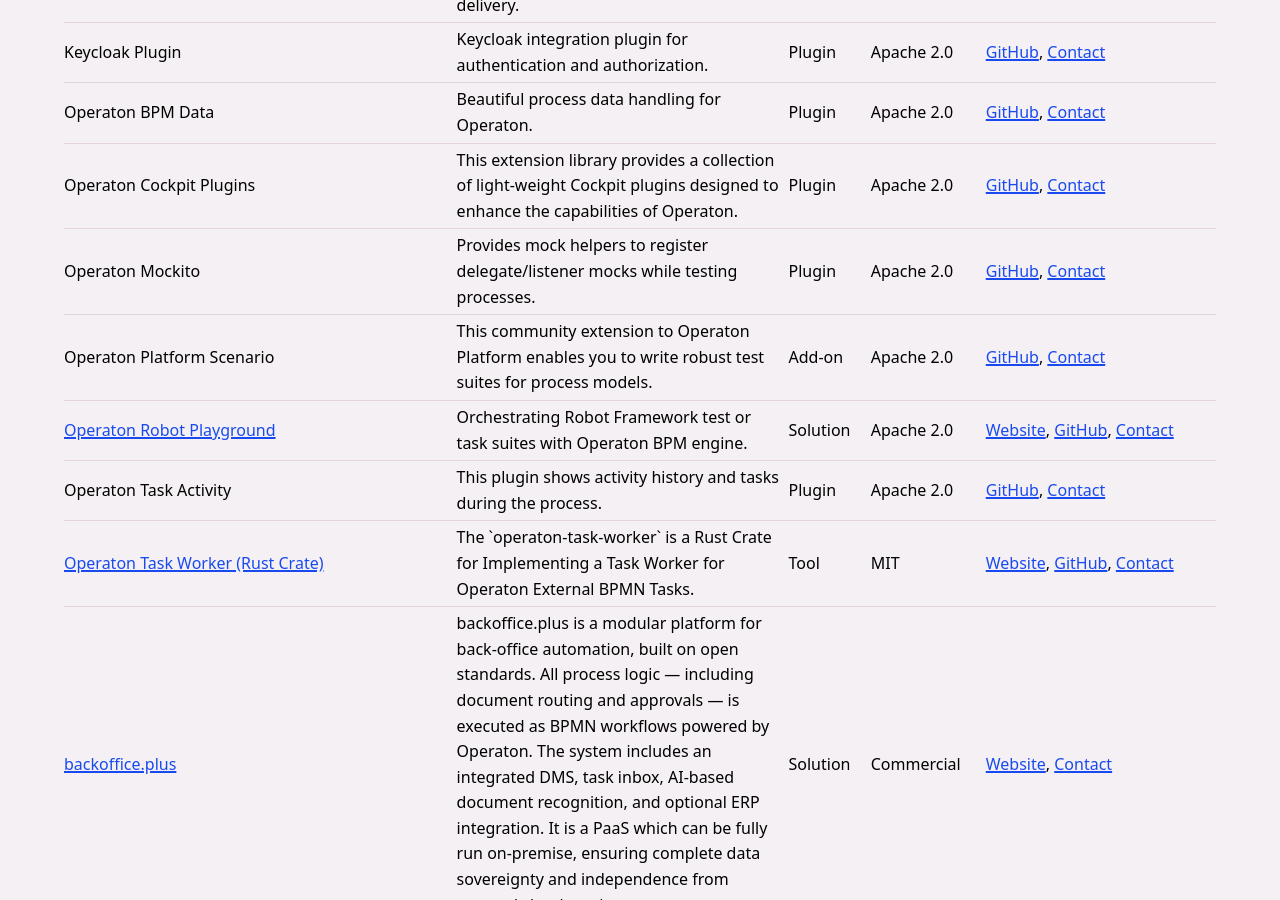
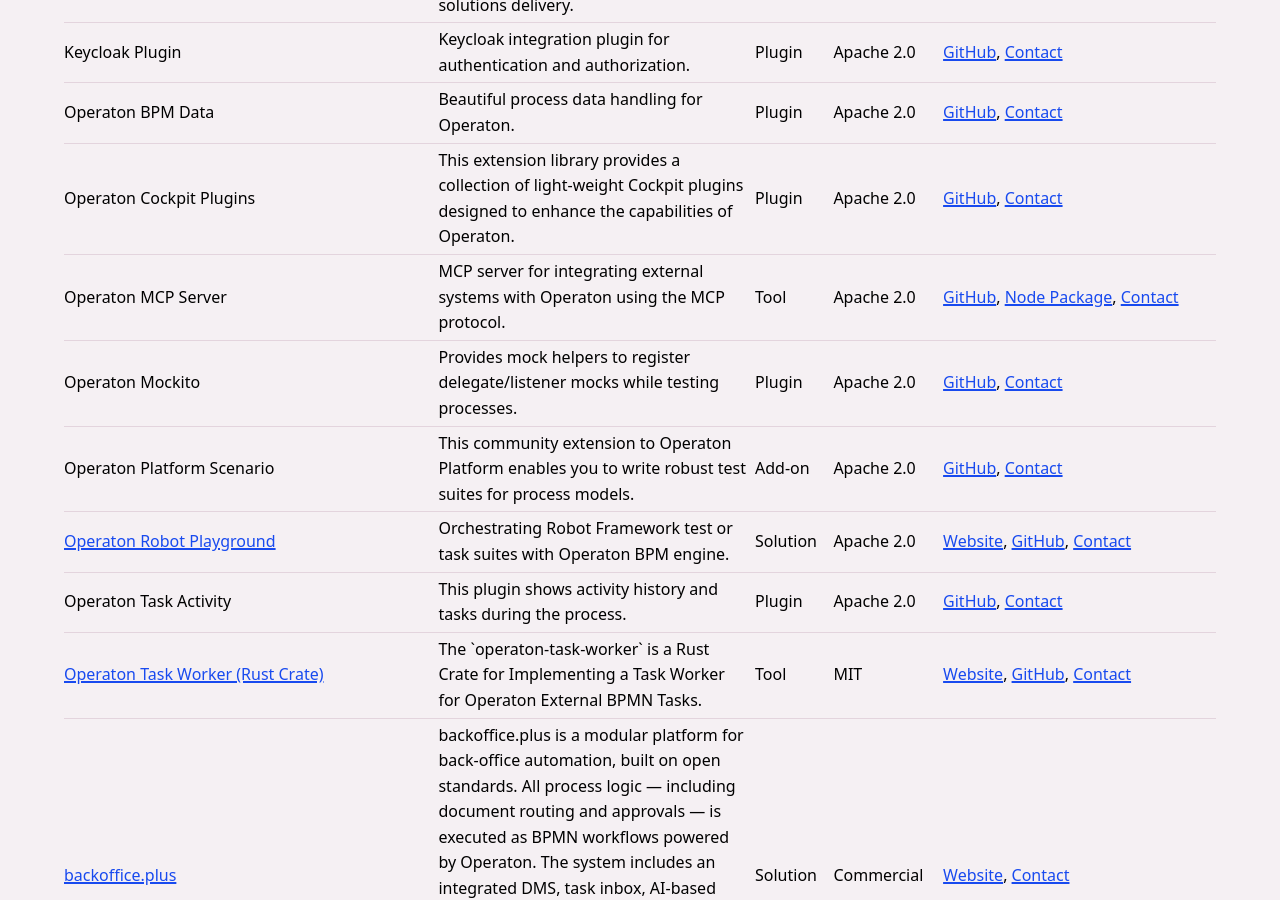
Before and after one commit to operaton/operaton.org, a Jekyll site: the page built from hub.html, in a window 1280 px wide and 900 px high, scrolled down 753 px. Built offline with Jekyll 4.4.1, drawn with Linux system fonts in a browser that asks for light colours.

```diff
--- a/_data/hub-items.yml
+++ b/_data/hub-items.yml
@@ -21,10 +21,22 @@
   type: 1
   license: 2
   links:
-    - label: GitHub
-      url: https://github.com/operaton/operaton-keycloak
-    - label: Contact
-      url: "https://github.com/cachescrubber"
+  - label: GitHub
+    url: https://github.com/operaton/operaton-keycloak
+  - label: Contact
+    url: "https://github.com/cachescrubber"
+- name: Operaton MCP Server
+  description: >-
+    MCP server for integrating external systems with Operaton using the MCP protocol.
+  type: 3
+  license: 2
+  links:
+  - label: GitHub
+    url: https://github.com/operaton/operaton-mcp
+  - label: Node Package
+    url: https://www.npmjs.com/package/operaton-mcp
+  - label: Contact
+    url: "https://github.com/kthoms"
 - name: Operaton Cockpit Plugins
   description: >-
     This extension library provides a collection of light-weight Cockpit plugins designed to enhance the capabilities of Operaton.
--- a/index.html
+++ b/index.html
@@ -83,6 +83,10 @@ main-class: start-page
     <li>
       <h3>BPMN 2.0 & DMN 1.3</h3>
       <p>The latest open standards used for process definitions</p>
+    </li>
+    <li>
+      <h3>AI enabled</h3>
+      <p>Manage Operaton engines via MCP</p>
     </li>
     <li>
       <h3>Open Source Development</h3>
```
Also changed, not shown: _data/resources.yml (+7 -0 lines).
